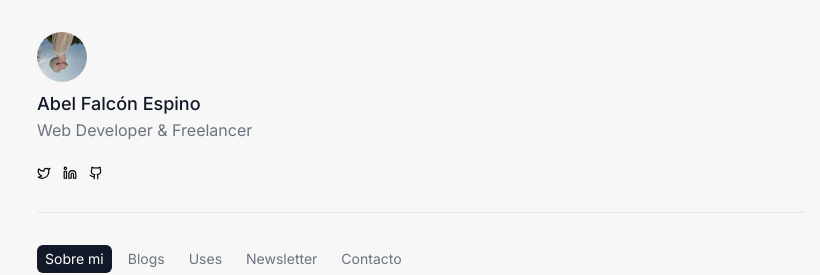
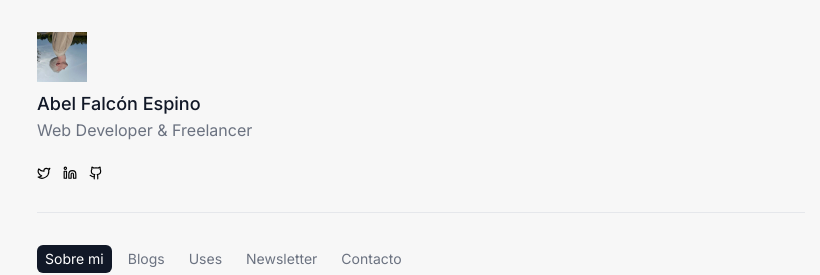
Before and after one commit to AbelFalcon/personal-website, a Next.js app: page / in a window 1280 px wide. Shown: the top 275 px of the page, without its empty margins (219-1039 px from the left). Built offline with nearby package versions, Linux system fonts and the light colour scheme.

Commit message:
fix: Now, can be buiilded

```diff
--- a/src/app/page.jsx
+++ b/src/app/page.jsx
@@ -1,14 +1,14 @@
 /* eslint-disable @next/next/no-img-element */
 "use client";
 
+import { Suspense, useState, useEffect } from "react";
 import Image from "next/image";
-import { useState, useEffect } from "react";
 import { Twitter, Linkedin, Github } from "lucide-react";
 import profilePic from "./images/avatar.jpeg";
 import About from "./pages/about";
 import { useSearchParams, useRouter } from "next/navigation";
 
-export default function Home() {
+function Content() {
   const searchParams = useSearchParams();
   const router = useRouter();
   const [tab, setTab] = useState(searchParams.get("tab") || "about");
@@ -27,54 +27,12 @@ export default function Home() {
       case "about":
         return <About />;
       default:
-        return <div>Ups, algo esta yendo mal...</div>;
+        return <div>Ups, algo está yendo mal...</div>;
     }
   };
 
   return (
-    <main className="flex items-center justify-between w-full flex-col p-8 min-h-screen">
-      <div className="w-full max-w-3xl">
     <div>
-          <a href="/">
-            <Image
-              alt="abel-profile-picture"
-              loading="eager"
-              width="50"
-              height="50"
-              decoding="async"
-              className="rounded-full"
-              src={profilePic}
-            />
-          </a>
-          <h1 className="font-medium text-gray-900 mt-2 text-lg">
-            Abel Falcón Espino
-          </h1>
-          <p className="text-gray-500 text-base">
-            Web Developer &amp; Freelancer
-          </p>
-          <div className="flex flex-row justify-between items-center mt-6">
-            <div className="flex flex-row gap-x-3">
-              <a
-                href="https://x.com/Saxboiii/"
-                target="_blank"
-                rel="noreferrer"
-              >
-                <Twitter size={14} className="transparent-icon" />
-              </a>
-              <a href="/" target="_blank" rel="noreferrer">
-                <Linkedin size={14} className="transparent-icon" />
-              </a>
-              <a
-                href="https://www.github.com/AbelFalcon/"
-                target="_blank"
-                rel="noreferrer"
-              >
-                <Github size={14} className="transparent-icon" />
-              </a>
-            </div>
-          </div>
-        </div>
-        <div className="border-b w-full my-8"></div>
       <div className="flex items-center flex-wrap gap-2 mb-8">
         <a href="/?tab=about" shallow="true">
           <button
@@ -157,7 +115,64 @@ export default function Home() {
           </button>
         </a>
       </div>
-        <div>{renderContent()}</div>
+      <div
+        className={`transition-opacity duration-300 ${
+          tab !== "about" && "opacity-0"
+        }`}
+      >
+        {renderContent()}
+      </div>
+    </div>
+  );
+}
+
+export default function Home() {
+  return (
+    <main className="flex items-center justify-between w-full flex-col p-8 min-h-screen">
+      <div className="w-full max-w-3xl">
+        <div>
+          <a href="/">
+            <Image
+              alt="abel-profile-picture"
+              loading="eager"
+              width="50"
+              height="50"
+              decoding="async"
+              src={profilePic}
+            />
+          </a>
+          <h1 className="font-medium text-gray-900 mt-2 text-lg">
+            Abel Falcón Espino
+          </h1>
+          <p className="text-gray-500 text-base">
+            Web Developer &amp; Freelancer
+          </p>
+          <div className="flex flex-row justify-between items-center mt-6">
+            <div className="flex flex-row gap-x-3">
+              <a
+                href="https://x.com/Saxboiii/"
+                target="_blank"
+                rel="noreferrer"
+              >
+                <Twitter size={14} className="transparent-icon" />
+              </a>
+              <a href="/" target="_blank" rel="noreferrer">
+                <Linkedin size={14} className="transparent-icon" />
+              </a>
+              <a
+                href="https://www.github.com/AbelFalcon/"
+                target="_blank"
+                rel="noreferrer"
+              >
+                <Github size={14} className="transparent-icon" />
+              </a>
+            </div>
+          </div>
+        </div>
+        <div className="border-b w-full my-8"></div>
+        <Suspense fallback={<div>Cargando...</div>}>
+          <Content />
+        </Suspense>
       </div>
     </main>
   );
```
Lines whose indentation alone changed are shown as unchanged.
